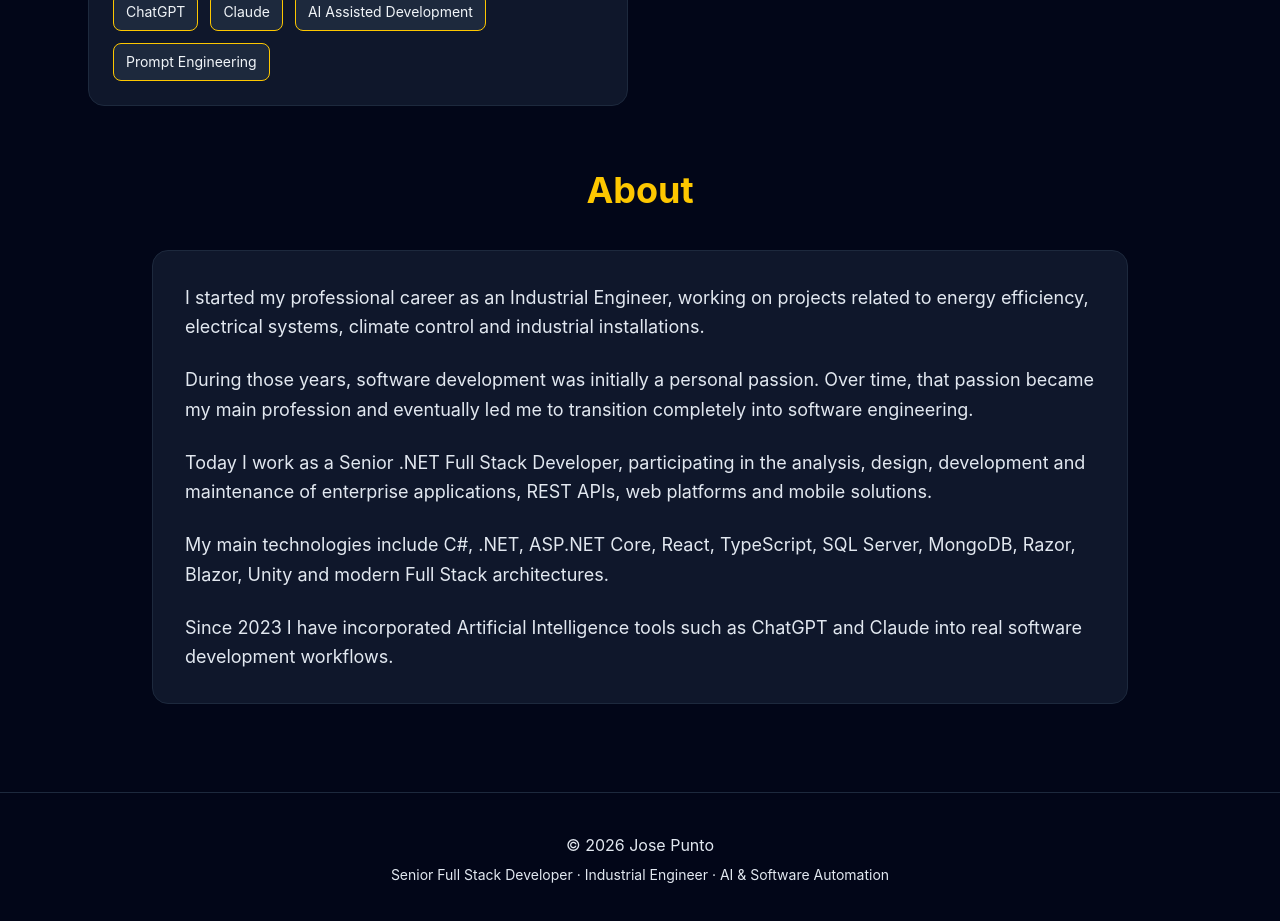
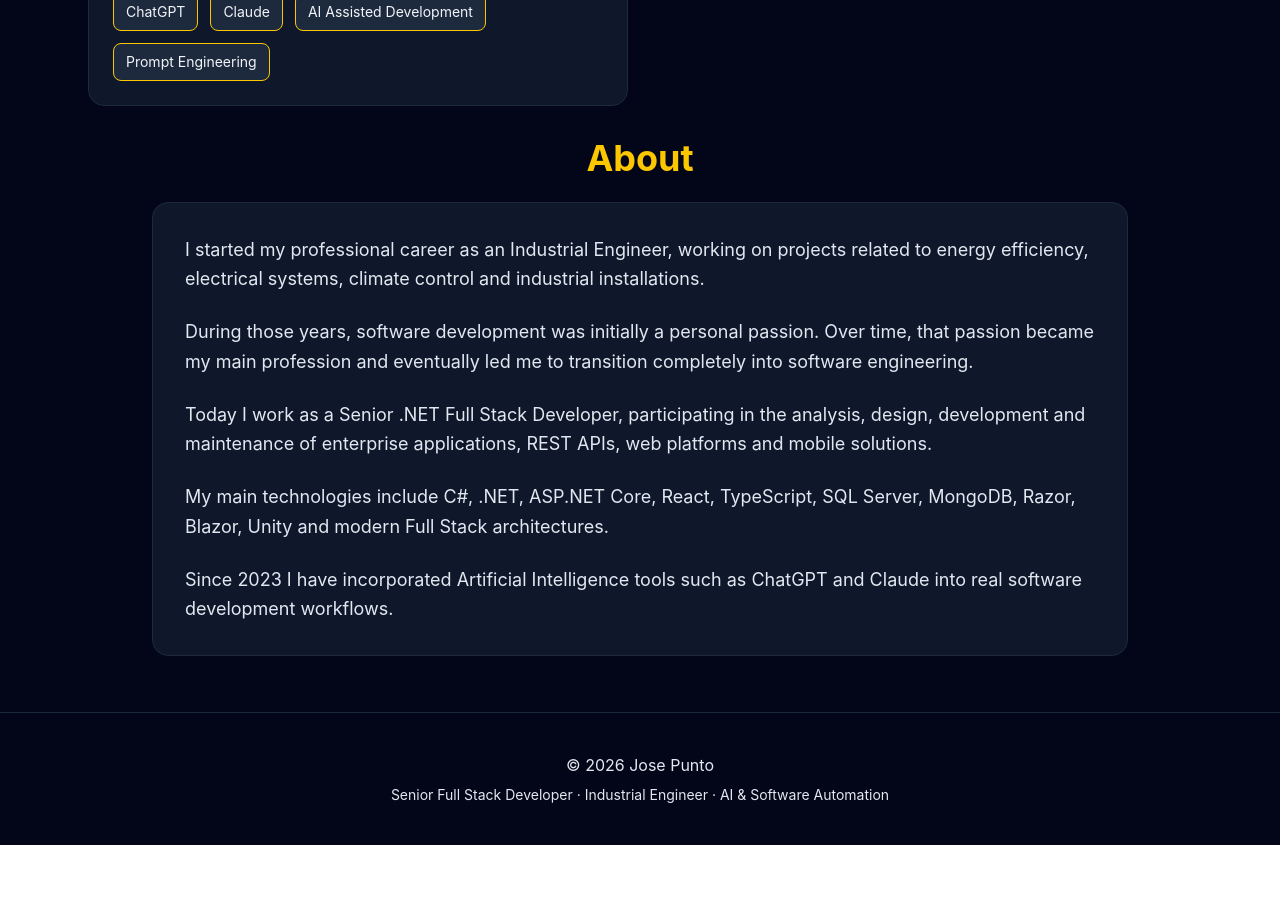
Before and after one commit to iamjosepunto/iamjosepunto.github.io, a React (Vite) app: page / in a window 1280 px wide. Shown: the part 2820-3741 px from the top of the page. After the commit the page ends 3665 px from the top, so only its background shows below. Built offline with nearby package versions, Linux system fonts and the light colour scheme.

Commit message:
Reduce about spacing

```diff
--- a/src/components/About.tsx
+++ b/src/components/About.tsx
@@ -6,13 +6,13 @@ const About = () => {
   return (
     <section
       id="about"
-      className="max-w-5xl mx-auto px-6 py-12"
+      className="max-w-5xl mx-auto px-6 py-4"
     >
       <h2
         className="
           text-4xl
           font-bold
-          mb-10
+          mb-6
           text-yellow-400
           text-center
           w-full
```
